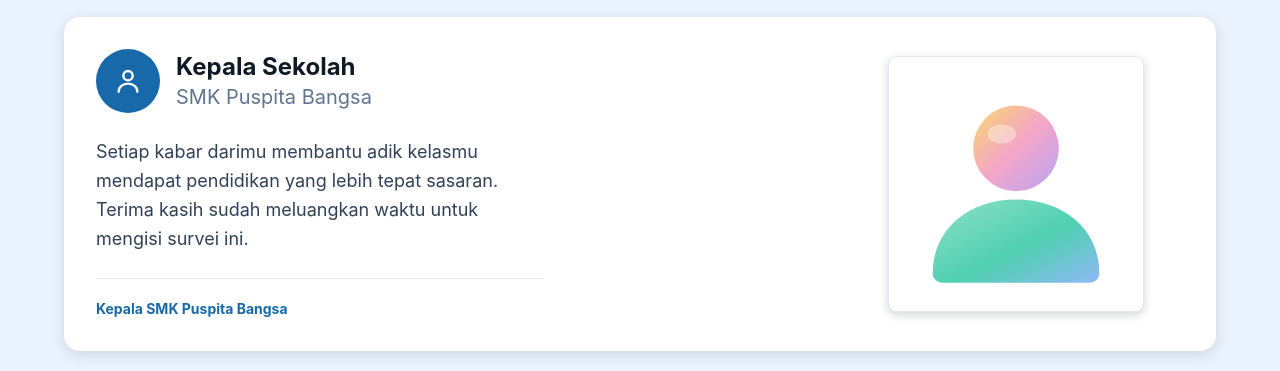
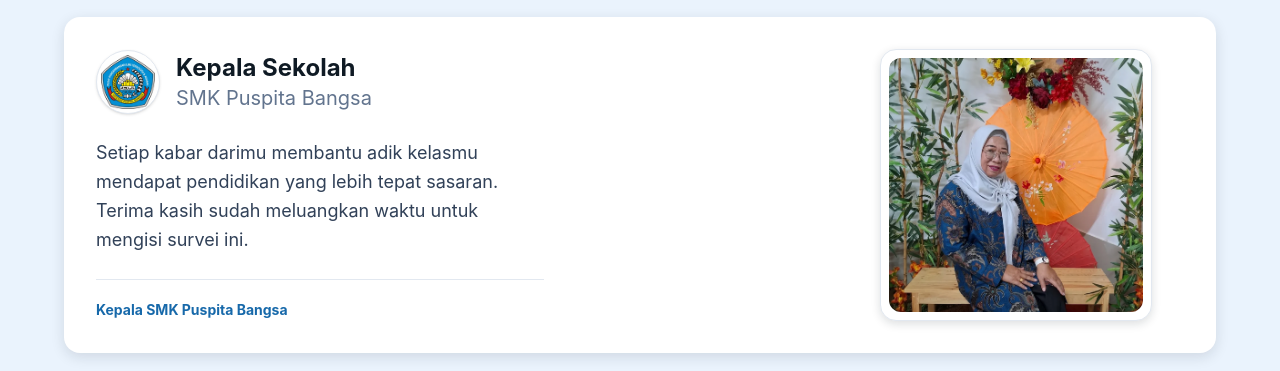
Before and after one commit to Agunnnnn/PROJECT_PKM, a React (Vite) app in the folder client/: page /sambutan in a window 1280 px wide. Shown: the part 230-601 px from the top of the page. Built offline with nearby package versions, Linux system fonts and the light colour scheme; no server answers; the HTML template or start-up script is replaced by a standard one.

Commit message:
update foto sambutan kepala sekolah

```diff
--- a/client/src/pages/Sambutan.jsx
+++ b/client/src/pages/Sambutan.jsx
@@ -1,4 +1,6 @@
 import React from "react";
+import fotoKepsekBawaan from "../assets/KepSek.png";
+import logoSmk from "../assets/Logo.jpeg";
 
 /* ===================== IKON ORANG (lingkaran biru) ===================== */
 function IkonOrang({ className = "" }) {
@@ -56,7 +58,7 @@ export default function SambutanKepalaSekolah({
   sekolah = "SMK Puspita Bangsa",
   sambutan = "Setiap kabar darimu membantu adik kelasmu mendapat pendidikan yang lebih tepat sasaran. Terima kasih sudah meluangkan waktu untuk mengisi survei ini.",
   tandaTangan = "Kepala SMK Puspita Bangsa",
-  foto, // opsional: URL gambar. Jika kosong, ilustrasi bawaan dipakai.
+  foto = fotoKepsekBawaan,
 }) {
   return (
     <section
@@ -71,9 +73,13 @@ export default function SambutanKepalaSekolah({
         <article className="mt-4 grid gap-6 rounded-2xl bg-white p-6 shadow-[0_4px_14px_rgba(15,26,36,0.12)] sm:p-8 lg:grid-cols-[1fr_auto] lg:gap-x-16 lg:gap-y-6">
           {/* 1. Identitas (mobile: paling atas) */}
           <div className="flex items-center gap-4 lg:col-start-1 lg:row-start-1 lg:self-end">
-            <span className="flex h-14 w-14 shrink-0 items-center justify-center rounded-full bg-[#1769aa] text-white sm:h-16 sm:w-16">
-              <IkonOrang className="h-7 w-7 sm:h-8 sm:w-8" />
-            </span>
+            <div className="flex h-14 w-14 shrink-0 items-center justify-center overflow-hidden rounded-full border border-slate-200 bg-white p-1 shadow-sm sm:h-16 sm:w-16">
+              <img
+                src={logoSmk}
+                alt="Logo SMK Puspita Bangsa"
+                className="h-full w-full object-contain"
+              />
+            </div>
             <div>
               <h3 className="text-xl font-bold text-[#0f1a24] sm:text-2xl">
                 {nama}
@@ -83,12 +89,13 @@ export default function SambutanKepalaSekolah({
           </div>
 
           {/* 2. Foto (mobile: di tengah, di bawah identitas) */}
-          <div className="mx-auto h-44 w-44 overflow-hidden rounded-lg border border-slate-200 bg-white p-2 shadow-[0_3px_10px_rgba(15,26,36,0.18)] sm:h-56 sm:w-56 lg:col-start-2 lg:row-span-2 lg:row-start-1 lg:mr-10 lg:h-64 lg:w-64 lg:self-center">
+          <div className="mx-auto h-52 w-52 overflow-hidden rounded-2xl border border-slate-200 bg-white p-2 shadow-[0_3px_10px_rgba(15,26,36,0.14)] sm:h-60 sm:w-60 lg:col-start-2 lg:row-span-2 lg:row-start-1 lg:mr-8 lg:h-68 lg:w-68 lg:self-center">
             {foto ? (
               <img
                 src={foto}
                 alt={`Foto ${nama}`}
-                className="h-full w-full rounded object-cover"
+                className="h-full w-full rounded-xl object-cover object-top"
+                decoding="async"
               />
             ) : (
               <IlustrasiAvatar />
```
Also changed, not shown: client/src/assets/KepSek.png (added), client/src/assets/KepSek_backup.png (added).
